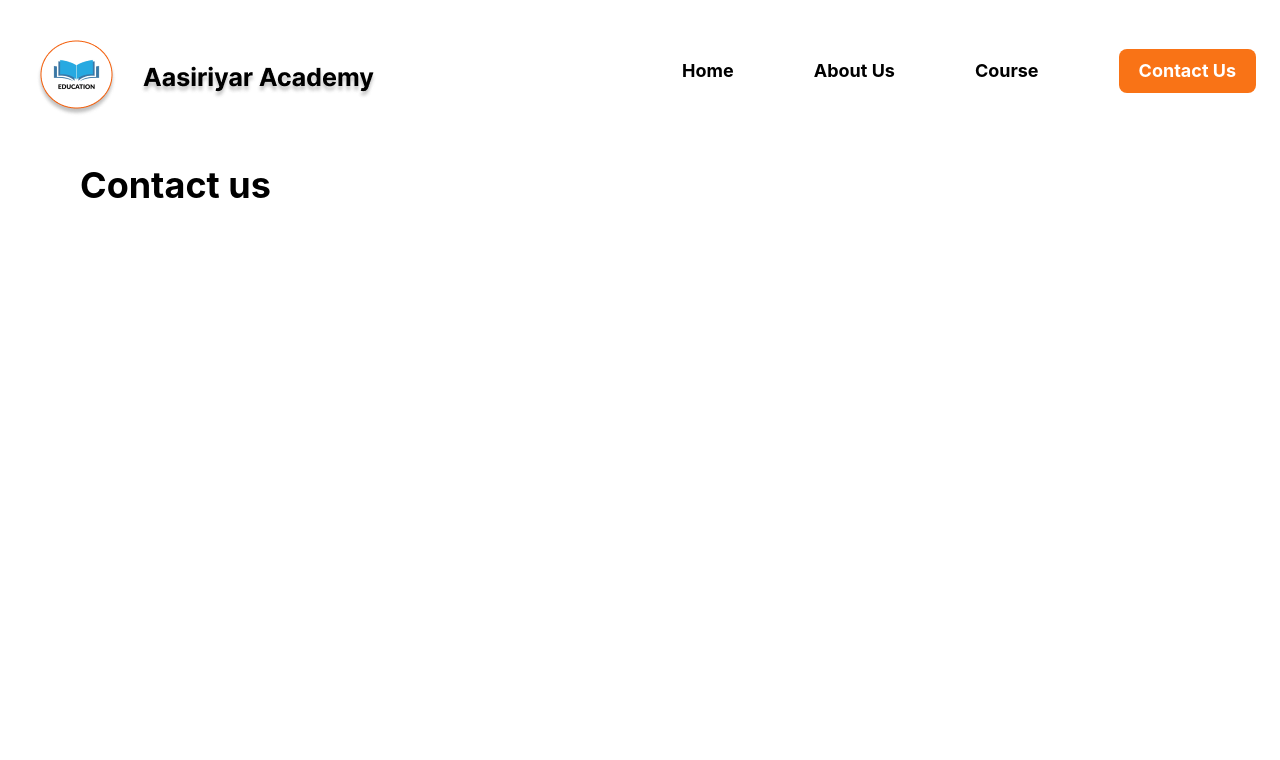
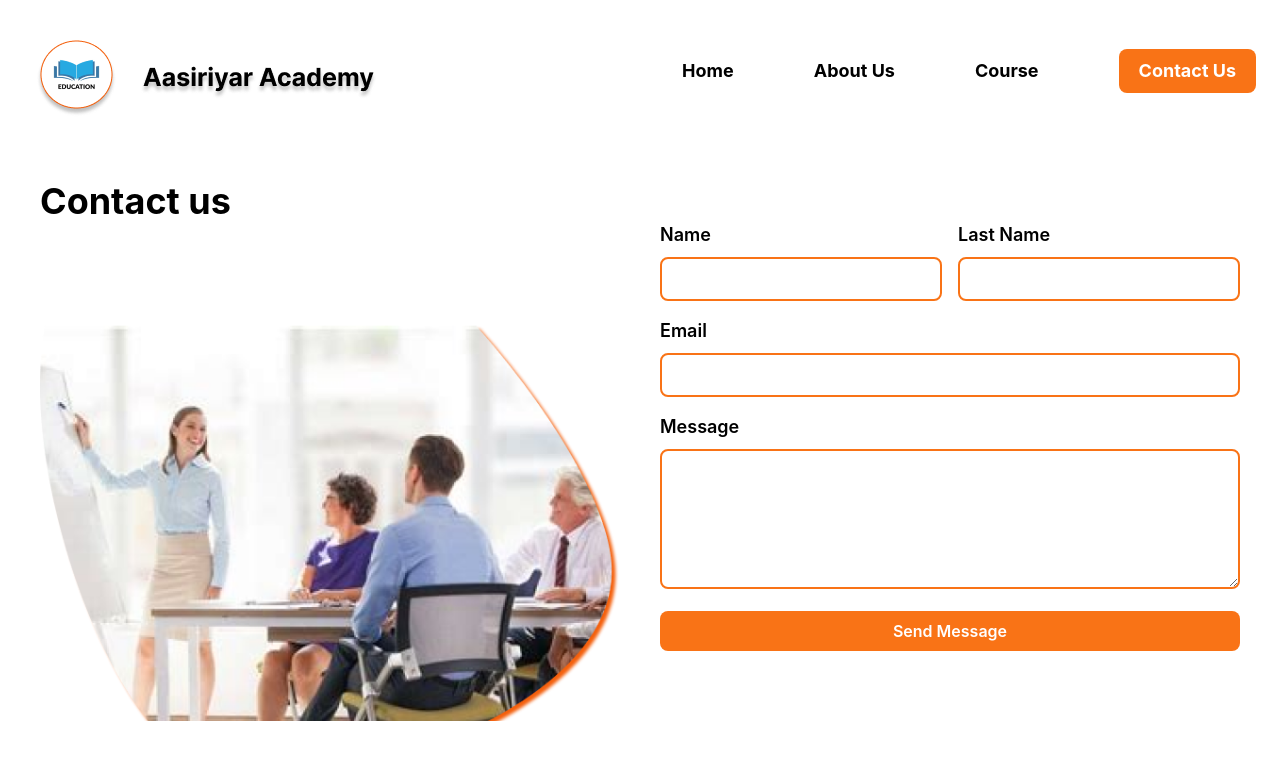
Before and after one commit to abin0001/Asiriyar-Academy, a React (Create React App) app: page /contact in a window 1280 px wide. Shown: the top 760 px of the page. Built offline with nearby package versions, Linux system fonts and the light colour scheme.

Commit message:
Contact Done

```diff
--- a/src/components/Contact.js
+++ b/src/components/Contact.js
@@ -1,15 +1,67 @@
-import React from 'react'
-// import contact from '../assets/contact.png'
+import React from 'react';
+import contactImage from '../assets/contact.png'; // Ensure the correct path to the image
 
 const Contact = () => {
   return (
     <div>
-      <main>
-        <h1 className="text-4xl font-bold ml-20 mt-6">Contact us</h1>
-
-        </main>
+      <main className="p-10">
+        <h1 className="text-4xl font-bold mb-0">Contact us</h1>
+        <div className="flex flex-col md:flex-row items-start mt-0">
+          <div className="flex-1 mt-0">
+          <img src={contactImage} alt="Contact Us" className="w-full rounded-md mt-0" style={{ height: '500px', objectFit: 'cover' }} />
+          </div>
+          <div className="flex-1 md:ml-10 mt-6 md:mt-0">
+            <form className="space-y-4">
+              <div className="grid grid-cols-2 gap-4">
+                <div>
+                  <label className="block text-lg font-semibold mb-2" htmlFor="first-name">Name</label>
+                  <input
+                    type="text"
+                    id="first-name"
+                    name="first-name"
+                    className="w-full p-2 border-2 border-orange-500 rounded-lg"
+                  />
+                </div>
+                <div>
+                  <label className="block text-lg font-semibold mb-2" htmlFor="last-name">Last Name</label>
+                  <input
+                    type="text"
+                    id="last-name"
+                    name="last-name"
+                    className="w-full p-2 border-2 border-orange-500 rounded-lg"
+                  />
+                </div>
+              </div>
+              <div>
+                <label className="block text-lg font-semibold mb-2" htmlFor="email">Email</label>
+                <input
+                  type="email"
+                  id="email"
+                  name="email"
+                  className="w-full p-2 border-2 border-orange-500 rounded-lg"
+                />
+              </div>
+              <div>
+                <label className="block text-lg font-semibold mb-2" htmlFor="message">Message</label>
+                <textarea
+                  id="message"
+                  name="message"
+                  rows="5"
+                  className="w-full p-2 border-2 border-orange-500 rounded-lg"
+                />
+              </div>
+              <button
+                type="submit"
+                className="w-full bg-orange-500 text-white font-semibold py-2 px-4 rounded-lg hover:bg-orange-600 transition duration-300"
+              >
+                Send Message
+              </button>
+            </form>
+          </div>
+        </div>
+      </main>
     </div>
-  )
+  );
 }
 
-export default Contact
+export default Contact;
```
